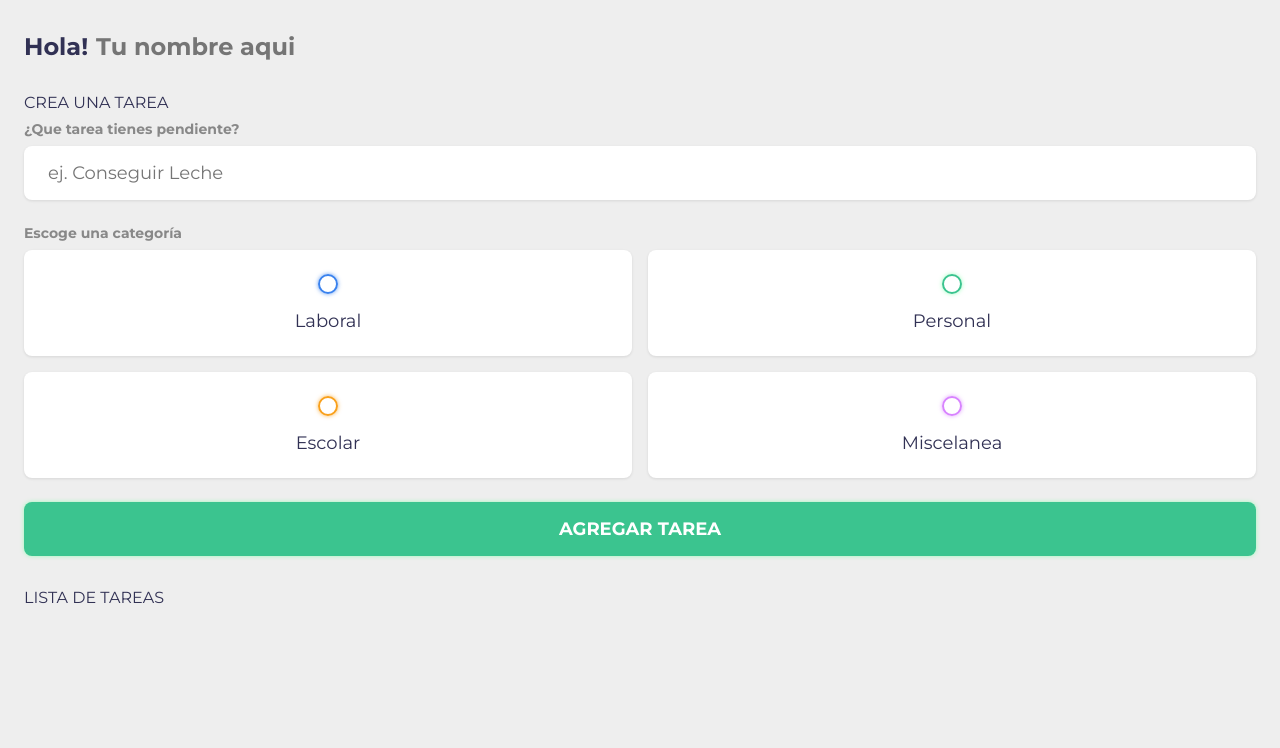
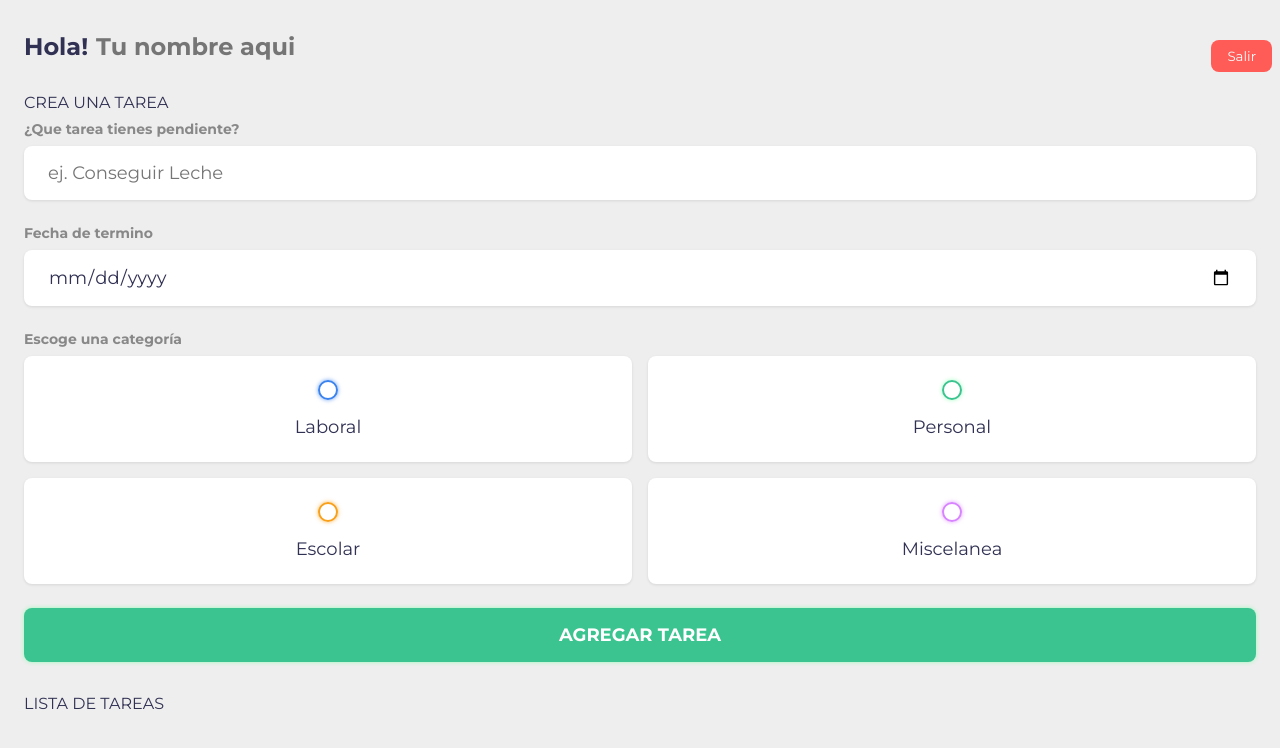
Before and after one commit to Hack-The-Mind-Plus/aplicacion_web, a plain HTML site: page ListaDeTareas/index.html in a window 1280 px wide. Drawn offline with Linux system fonts and the light colour scheme.

Commit message:
Se agrego boton de logout e input para fecha

```diff
--- a/ListaDeTareas/index.html
+++ b/ListaDeTareas/index.html
@@ -18,6 +18,7 @@
 				<h2 class="title">
 					Hola! <input type="text" id="name" placeholder="Tu nombre aqui" />
 				</h2>
+				<button class="logout-btn" id="logoutButton">Salir</button>
 			</section>
 
 
@@ -30,6 +31,12 @@
 						placeholder="ej. Conseguir Leche"
 						name="content"
 						id="content" />
+
+					<h4>Fecha de termino</h4>
+					<input
+						type="date"
+						name="endDate"
+						id="endDate" />
 
 					<h4>Escoge una categoría</h4>
 					<div class="options">
--- a/ListaDeTareas/main.css
+++ b/ListaDeTareas/main.css
@@ -3,21 +3,25 @@
 	--primary: #3bc48f;
 	--business: #3a82ee;
 	--personal: var(--primary);
-    --school: #f9a01b;
-    --miscelanea: #d883ff;
+    --school: #f9a01b; /* Color anaranjado como ejemplo, puedes cambiarlo por el color que desees */
+    --miscelanea: #d883ff; /* Color morado como ejemplo */
     --light: #EEE;
 	--grey: #888;
 	--dark: #313154;
 	--danger: #ff5b57;
 
+
+
 	--shadow: 0 1px 3px rgba(0, 0, 0, 0.1);
 
 	--business-glow: 0px 0px 4px rgba(58, 130, 238, 0.75);
 	--personal-glow: 0px 0px 4px rgba(128, 255, 170, 0.75);
-    --miscelanea-glow: 0px 0px 4px rgba(216, 131, 255, 0.75);
-    --school-glow: 0px 0px 4px rgba(249, 160, 27, 0.75);
+    --miscelanea-glow: 0px 0px 4px rgba(216, 131, 255, 0.75); /* Resplandor morado para concordar con el color anterior */
+
+
+    --school-glow: 0px 0px 4px rgba(249, 160, 27, 0.75); /* Resplandor anaranjado para concordar con el color anterior */
 }
-/* Fin de las Variables */
+/* End of Variables */
 
 /* Resets */
 * {
@@ -34,7 +38,7 @@ input:not([type="radio"]):not([type="checkbox"]), button {
 	background: none;
 	cursor: initial;
 }
-/* Fin de los Resets */
+/* End of Resets */
 
 body {
 	background: var(--light);
@@ -62,6 +66,27 @@ h4 {
 	margin-bottom: 0.5rem;
 }
 
+
+.greeting {
+    position: relative; /* Esto permitirá que el botón de logout se posicione en relación a este contenedor */
+}
+
+.logout-btn {
+    position: absolute;
+    top: 0.5rem; /* Posicionamos el botón un poco hacia abajo desde la parte superior */
+    right: 0.5rem; /* Posicionamos el botón un poco hacia la izquierda desde la parte derecha */
+    background-color: var(--danger);
+    color: #FFF;
+    padding: 0.5rem 1rem;
+    border-radius: 0.5rem;
+    cursor: pointer;
+    transition: 0.2s ease-in-out;
+}
+
+.logout-btn:hover {
+    opacity: 0.8;
+}
+
 .greeting .title {
 	display: flex;
 }
@@ -79,7 +104,8 @@ h4 {
 	font-weight: 700;
 }
 
-.create-todo input[type="text"] {
+.create-todo input[type="text"],
+.create-todo input[type="date"] {
 	display: block;
 	width: 100%;
 	font-size: 1.125rem;
@@ -90,6 +116,7 @@ h4 {
 	box-shadow: var(--shadow);
 	margin-bottom: 1.5rem;
 }
+
 
 .create-todo .options {
 	display: grid;
@@ -114,6 +141,7 @@ input[type="radio"],
 input[type="checkbox"] {
 	display: none;
 }
+
 
 .bubble {
 	display: flex;
--- a/ListaDeTareas/main.js
+++ b/ListaDeTareas/main.js
@@ -17,6 +17,7 @@ window.addEventListener('load', () => {
 		const todo = {
 			content: e.target.elements.content.value,
 			category: e.target.elements.category.value,
+			endDate: e.target.elements.endDate.value,
 			done: false,
 			createdAt: new Date().getTime()
 		}
@@ -63,12 +64,22 @@ function DisplayTodos () {
             span.classList.add('miscelanea');
         }
 
+		const logoutButton = document.getElementById('logoutButton');
+		logoutButton.addEventListener('click', function () {
+			window.location.href = '/cerrar_sesion';
+		});
+
+
+
 		content.classList.add('todo-content');
 		actions.classList.add('actions');
 		edit.classList.add('edit');
 		deleteButton.classList.add('delete');
 
-		content.innerHTML = `<input type="text" value="${todo.content}" readonly>`;
+		content.innerHTML = `
+			<input type="text" value="${todo.content}" readonly>
+			<span> (Fecha de término: ${new Date(todo.endDate).toLocaleDateString()})</span>
+		`;
 		edit.innerHTML = 'Editar';
 		deleteButton.innerHTML = 'Eliminar';
 
```
Lines whose indentation alone changed are shown as unchanged.
